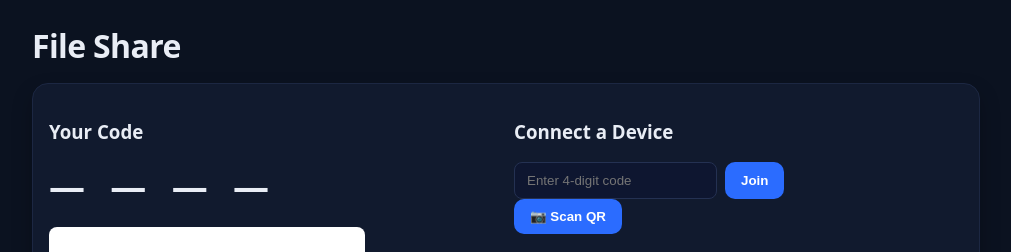
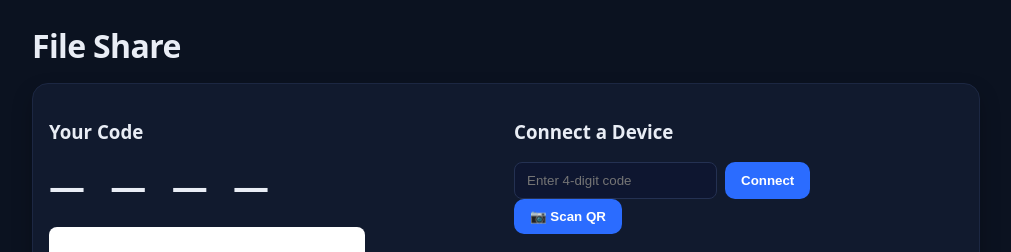
Before and after one commit to BAPONBARMON/file-share, a website: page index.html in a window 1280 px wide. Shown: the top 252 px of the page, without its empty margins (134-1145 px from the left). Drawn offline with nearby package versions, Linux system fonts and the light colour scheme.

Commit message:
Add files via upload

```diff
--- a/index.html
+++ b/index.html
@@ -30,7 +30,7 @@
           <h3>Connect a Device</h3>
           <div class="joinRow">
             <input id="codeInput" maxlength="4" placeholder="Enter 4-digit code" />
-            <button id="btnJoin">Join</button>
+            <button id="btnJoin">Connect</button>
           </div>
           <div class="scanWrap">
             <button id="btnScan">📷 Scan QR</button>
```
